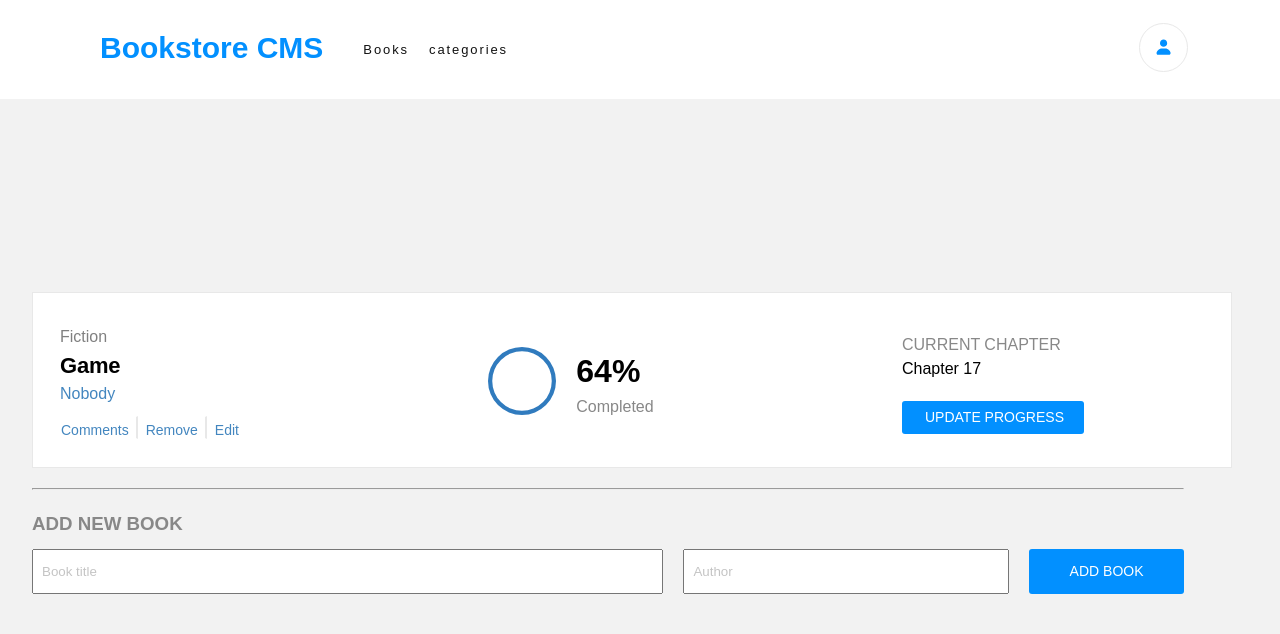
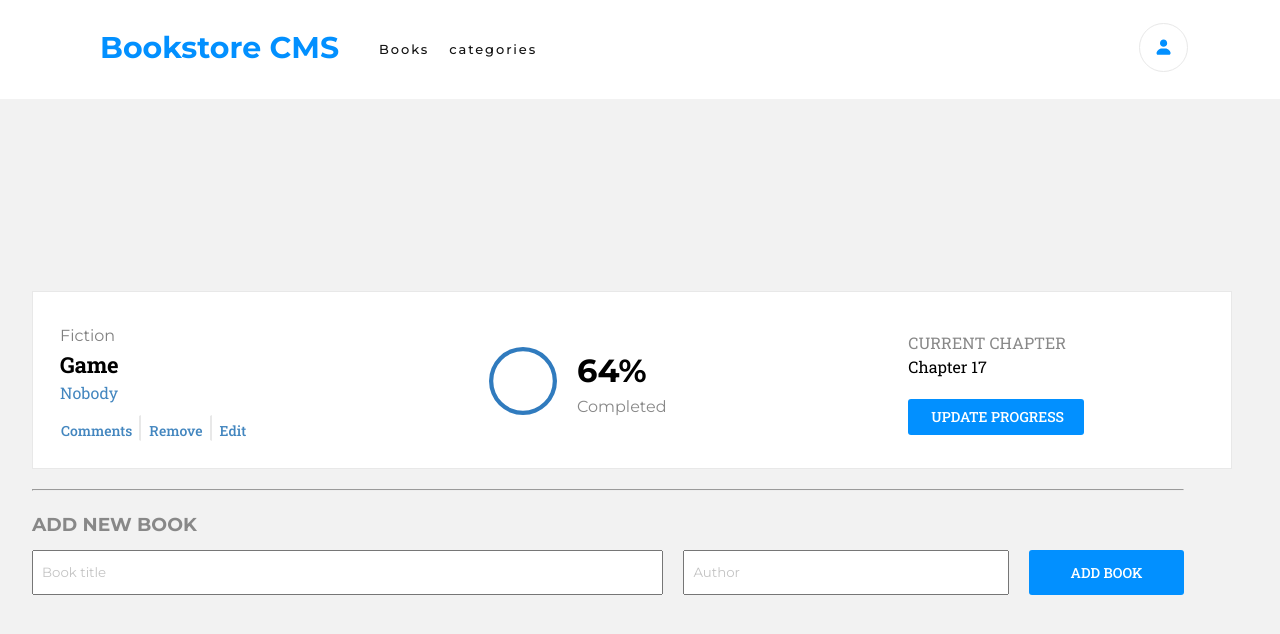
Before and after one commit to Luffytaro22/Bookstore, a React (Vite) app: page / in a window 1280 px wide. Shown: the top 634 px of the page. Built offline with nearby package versions, Linux system fonts and the light colour scheme; no server answers.

Commit message:
Change the name of the fonts

```diff
--- a/src/index.css
+++ b/src/index.css
@@ -29,7 +29,7 @@ body {
 }
 
 h1 {
-  font-family: Montserrat-Bold, sans-serif;
+  font-family: Montserrat, sans-serif;
   font-size: 1.875rem;
   color: #0290ff;
 }
@@ -38,7 +38,7 @@ button {
   border: 1px solid transparent;
   font-size: 0.875rem;
   font-weight: 500;
-  font-family: RobotoSlab-Light, sans-serif;
+  font-family: Roboto Slab, sans-serif;
   background-color: transparent;
   cursor: pointer;
   transition: border-color 0.25s;
--- a/src/styles/books.module.css
+++ b/src/styles/books.module.css
@@ -14,12 +14,12 @@
 }
 
 .booksComplete p {
-  font-family: Montserrat-Regular, sans-serif;
+  font-family: Montserrat, sans-serif;
   color: #888;
 }
 
 .booksChapter p {
-  font-family: RobotoSlab-Light, sans-serif;
+  font-family: Roboto Slab, sans-serif;
 }
 
 .booksChapter p:first-child {
@@ -27,19 +27,19 @@
 }
 
 .booksInfo > p:first-child {
-  font-family: Montserrat-Bold, sans-serif;
+  font-family: Montserrat, sans-serif;
   color: gray;
 }
 
 .booksInfo h2 {
-  font-family: RobotoSlab-Bold, sans-serif;
+  font-family: Roboto Slab, sans-serif;
   font-size: 1.375rem;
   letter-spacing: -0.2px;
 }
 
 .author {
   color: #4386bf;
-  font-family: RobotoSlab-Light, sans-serif;
+  font-family: Roboto Slab, sans-serif;
 }
 
 .booksOptions {
@@ -67,7 +67,7 @@
 }
 
 .booksComplete h3 {
-  font-family: Montserrat-Regular, sans-serif;
+  font-family: Montserrat, sans-serif;
   font-size: 2rem;
 }
 
@@ -77,7 +77,7 @@
   border-radius: 3px;
   padding: 0.438rem 1.188rem 0.5rem 1.375rem;
   color: #fff;
-  font-family: RobotoSlab-Light, sans-serif;
+  font-family: Roboto Slab, sans-serif;
 }
 
 .Oval2 {
--- a/src/styles/createBooks.module.css
+++ b/src/styles/createBooks.module.css
@@ -6,7 +6,7 @@
 
 .formContainer h3 {
   margin-top: 20px;
-  font-family: Montserrat-Bold, sans-serif;
+  font-family: Montserrat, sans-serif;
   color: #888;
 }
 
@@ -27,7 +27,7 @@
 
 .formFields::placeholder {
   color: #c4c4c4;
-  font-family: Montserrat-Regular, sans-serif;
+  font-family: Montserrat, sans-serif;
 }
 
 .formFields:first-child {
--- a/src/styles/navBar.module.css
+++ b/src/styles/navBar.module.css
@@ -24,7 +24,7 @@
 }
 
 .navLinks * {
-  font-family: Montserrat-Regular, sans-serif;
+  font-family: Montserrat, sans-serif;
   color: #121212;
   font-size: 0.813rem;
   letter-spacing: 1.9px;
```
